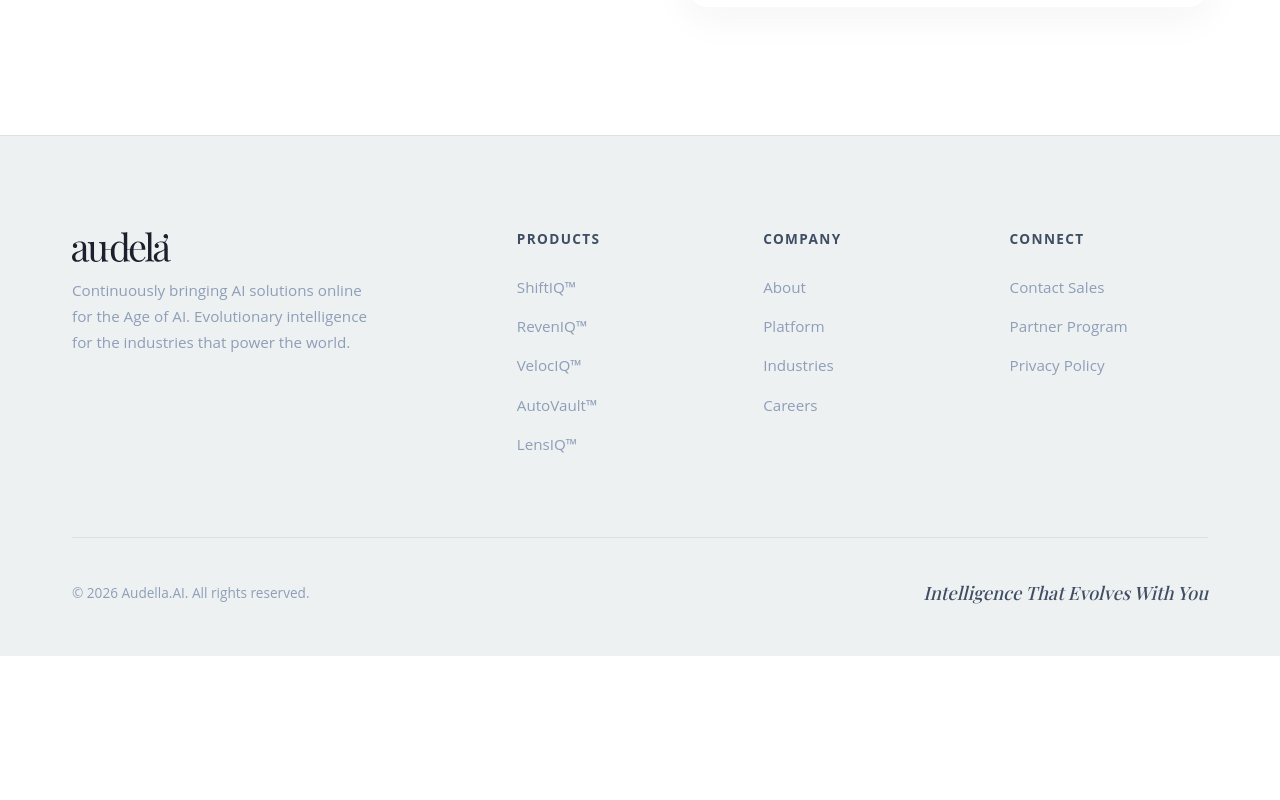
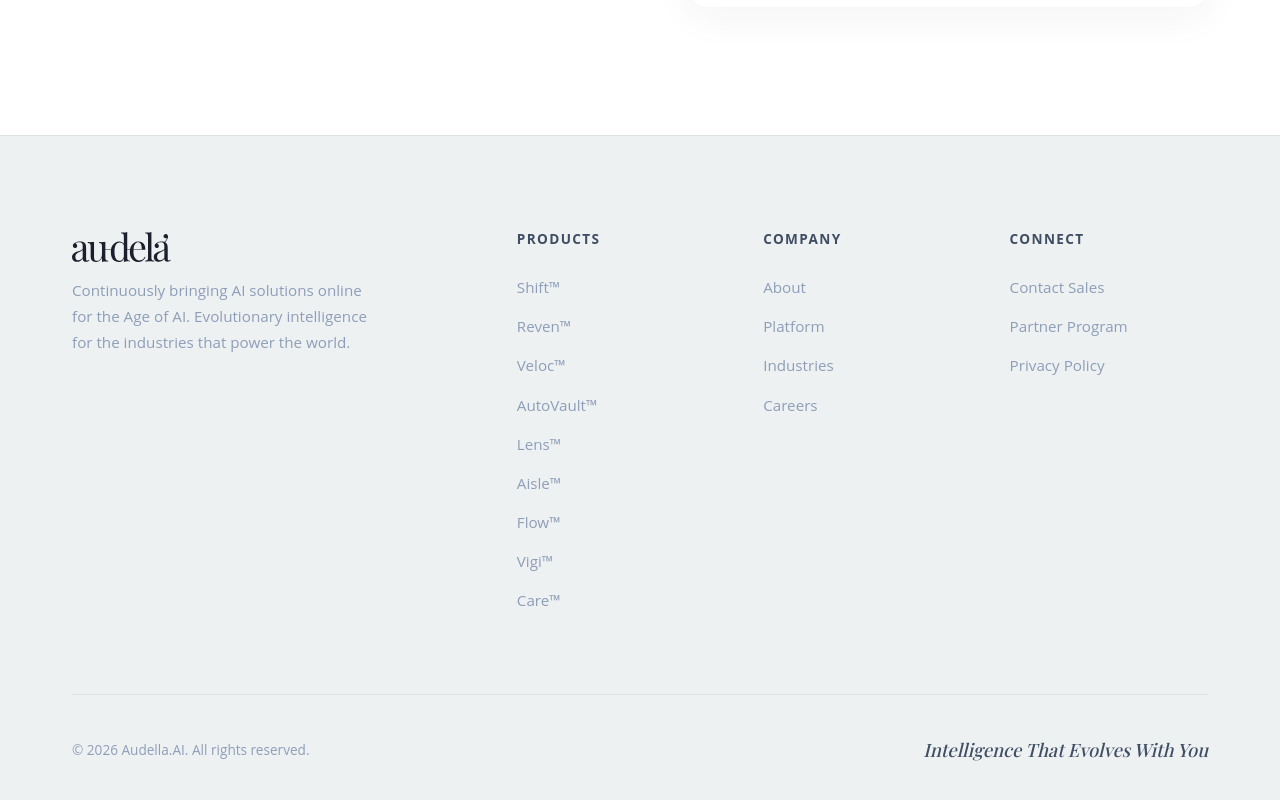
Before and after one commit to 99perceptions/audela-landing-page, a React (Vite) app: page / in a window 1280 px wide. Shown: the part 6498-7298 px from the top of the page. Before the commit the page ends 7154 px from the top, so only its background shows below. Built offline with nearby package versions, Linux system fonts and the light colour scheme; a web font is replaced by a local one.

Commit message:
feat: add all 9 products to footer with brand names

```diff
--- a/src/components/layout/Footer.jsx
+++ b/src/components/layout/Footer.jsx
@@ -16,11 +16,15 @@
           <div className="footer-col">
             <h4>Products</h4>
             <ul>
-              <li><a href="#">ShiftIQ™</a></li>
-              <li><a href="#">RevenIQ™</a></li>
-              <li><a href="#">VelocIQ™</a></li>
+              <li><a href="#">Shift™</a></li>
+              <li><a href="#">Reven™</a></li>
+              <li><a href="#">Veloc™</a></li>
               <li><a href="#">AutoVault™</a></li>
-              <li><a href="#">LensIQ™</a></li>
+              <li><a href="#">Lens™</a></li>
+              <li><a href="#">Aisle™</a></li>
+              <li><a href="#">Flow™</a></li>
+              <li><a href="#">Vigi™</a></li>
+              <li><a href="#">Care™</a></li>
             </ul>
           </div>
 
```
